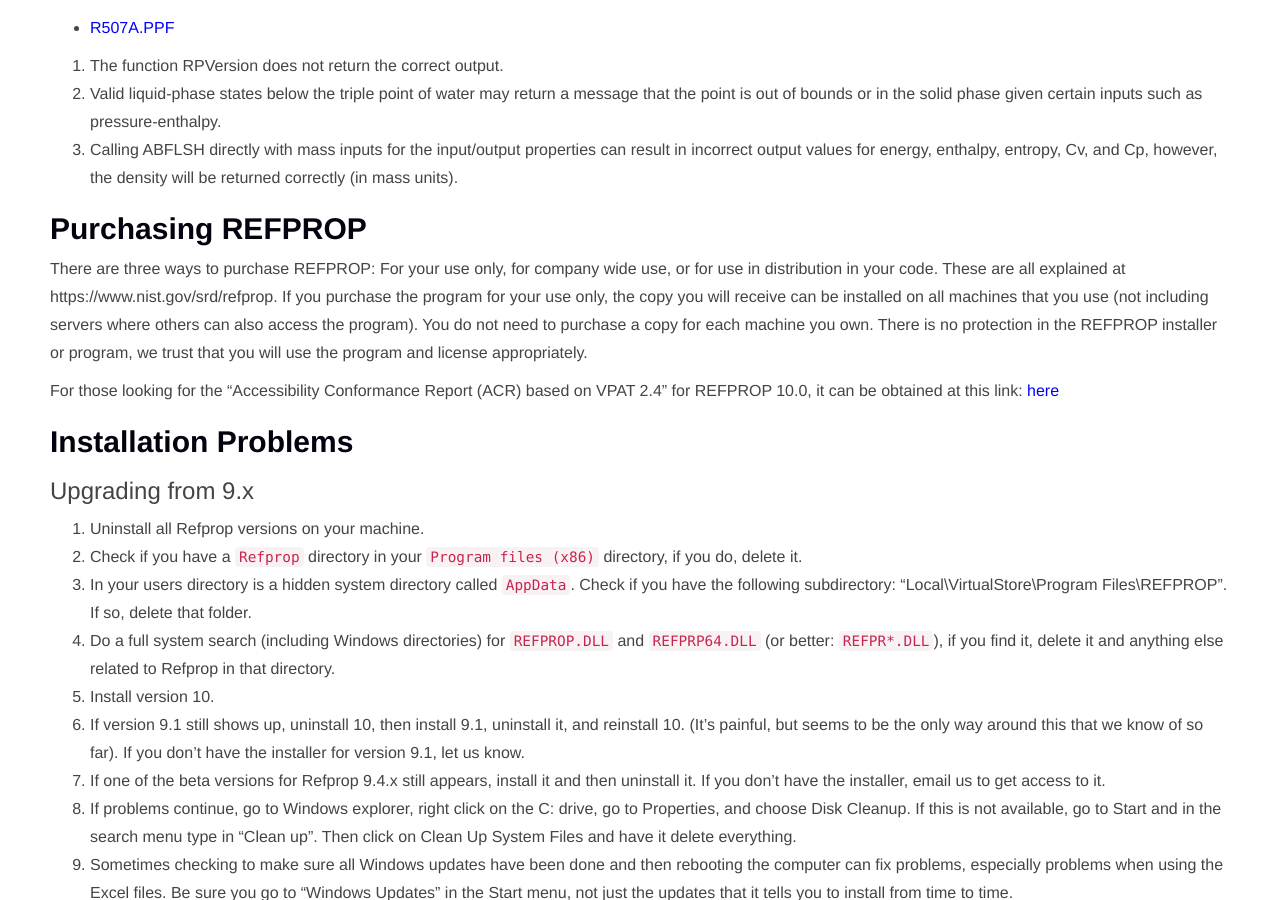
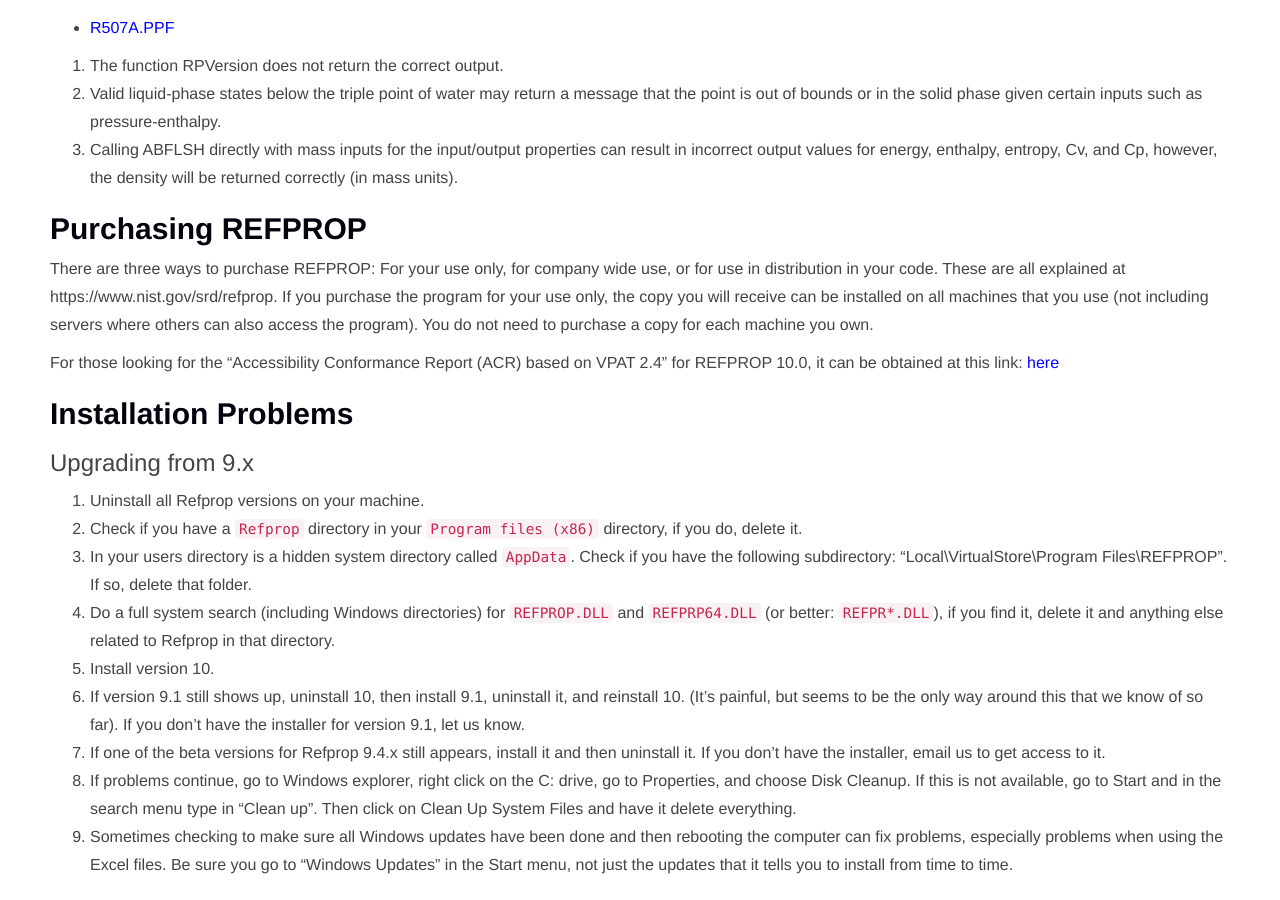
Before and after one commit to usnistgov/REFPROP-docs, a Jekyll site: the page built from index.md, in a window 1280 px wide and 900 px high, scrolled down 1935 px. Built offline with Jekyll 4.4.1, drawn with Linux system fonts in a browser that asks for light colours; nearby versions of some CDN libraries; library files that are not in the unit come from our copies.

Commit message:
Fix license info

```diff
--- a/index.md
+++ b/index.md
@@ -84,7 +84,7 @@
 
 ## Purchasing REFPROP
 
-There are three ways to purchase REFPROP:  For your use only, for company wide use, or for use in distribution in your code.  These are all explained at https://www.nist.gov/srd/refprop.  If you purchase the program for your use only, the copy you will receive can be installed on all machines that you use (not including servers where others can also access the program).  You do not need to purchase a copy for each machine you own.  There is no protection in the REFPROP installer or program, we trust that you will use the program and license appropriately.
+There are three ways to purchase REFPROP:  For your use only, for company wide use, or for use in distribution in your code.  These are all explained at https://www.nist.gov/srd/refprop.  If you purchase the program for your use only, the copy you will receive can be installed on all machines that you use (not including servers where others can also access the program).  You do not need to purchase a copy for each machine you own.
 
 For those looking for the "Accessibility Conformance Report (ACR) based on VPAT 2.4" for REFPROP 10.0, it can be obtained at this link: [here](https://github.com/usnistgov/REFPROP-docs/raw/master/PAT2.4Rev508--February2020.NIST23REFPROP.pdf)
 
```
